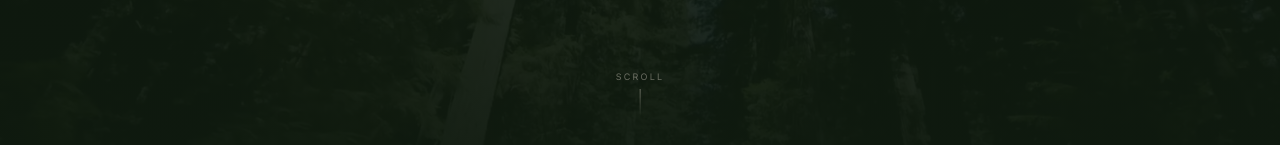
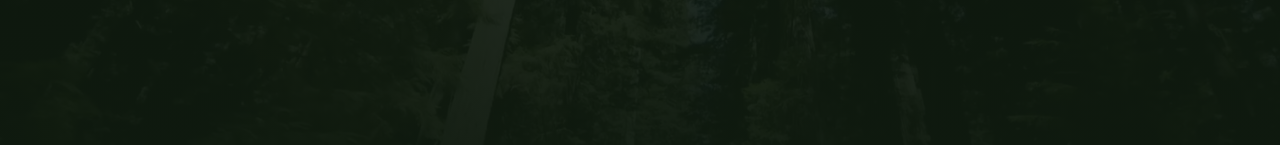
Before and after one commit to xale100/RedwoodHotelCasino, a Next.js app: page / in a window 1280 px wide. Shown: the part 655-800 px from the top of the page. Built offline with nearby package versions, Linux system fonts and the light colour scheme.

Commit message:
Remove scroll indicator from hero
https://claude.ai/code/session_01F7KXdk83TMq8Uq2aLigBzY

```diff
--- a/src/components/Hero.tsx
+++ b/src/components/Hero.tsx
@@ -68,11 +68,6 @@ export default function Hero() {
         </Link>
       </div>
 
-      {/* Scroll hint */}
-      <div className="absolute bottom-7 left-1/2 -translate-x-1/2 flex flex-col items-center gap-1.5 opacity-40">
-        <span className="font-body text-parchment text-[9px] tracking-[0.25em] uppercase">Scroll</span>
-        <div className="w-px h-7 bg-gradient-to-b from-parchment to-transparent" />
-      </div>
     </section>
   );
 }
```
